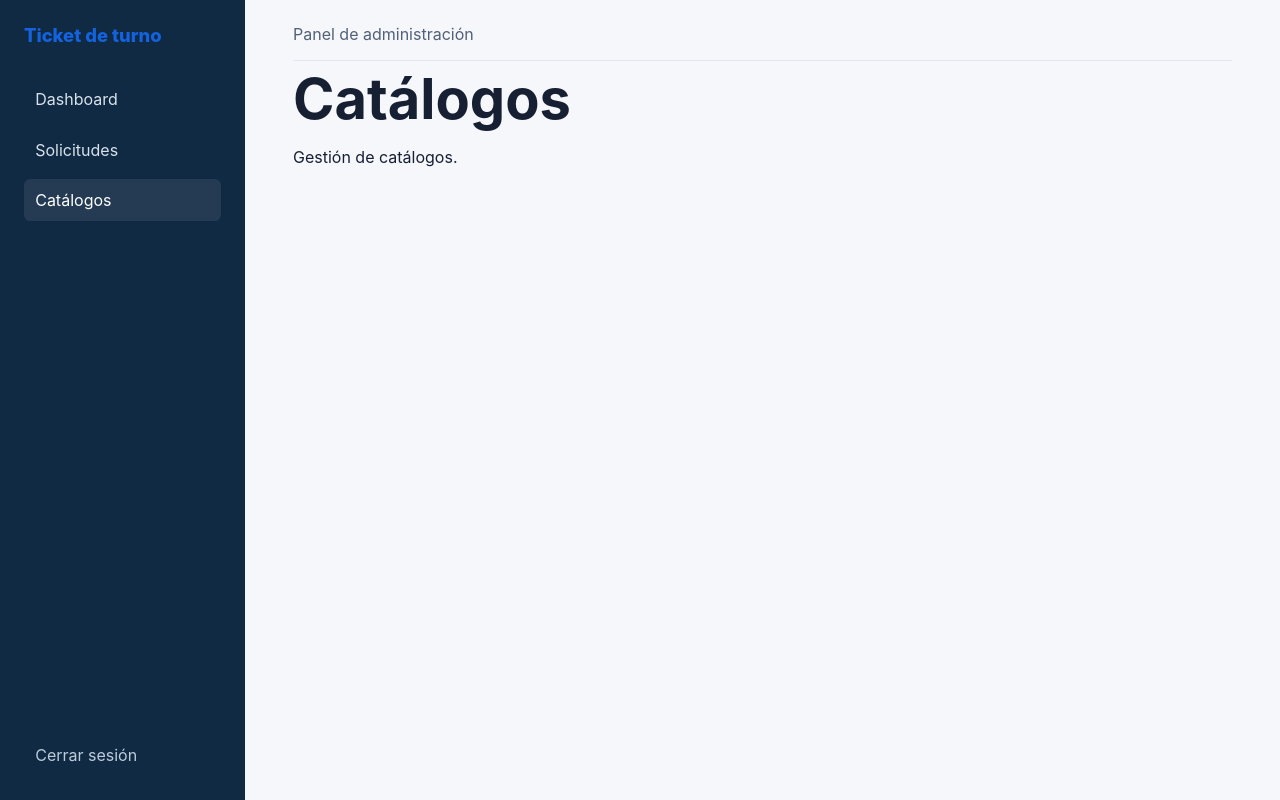
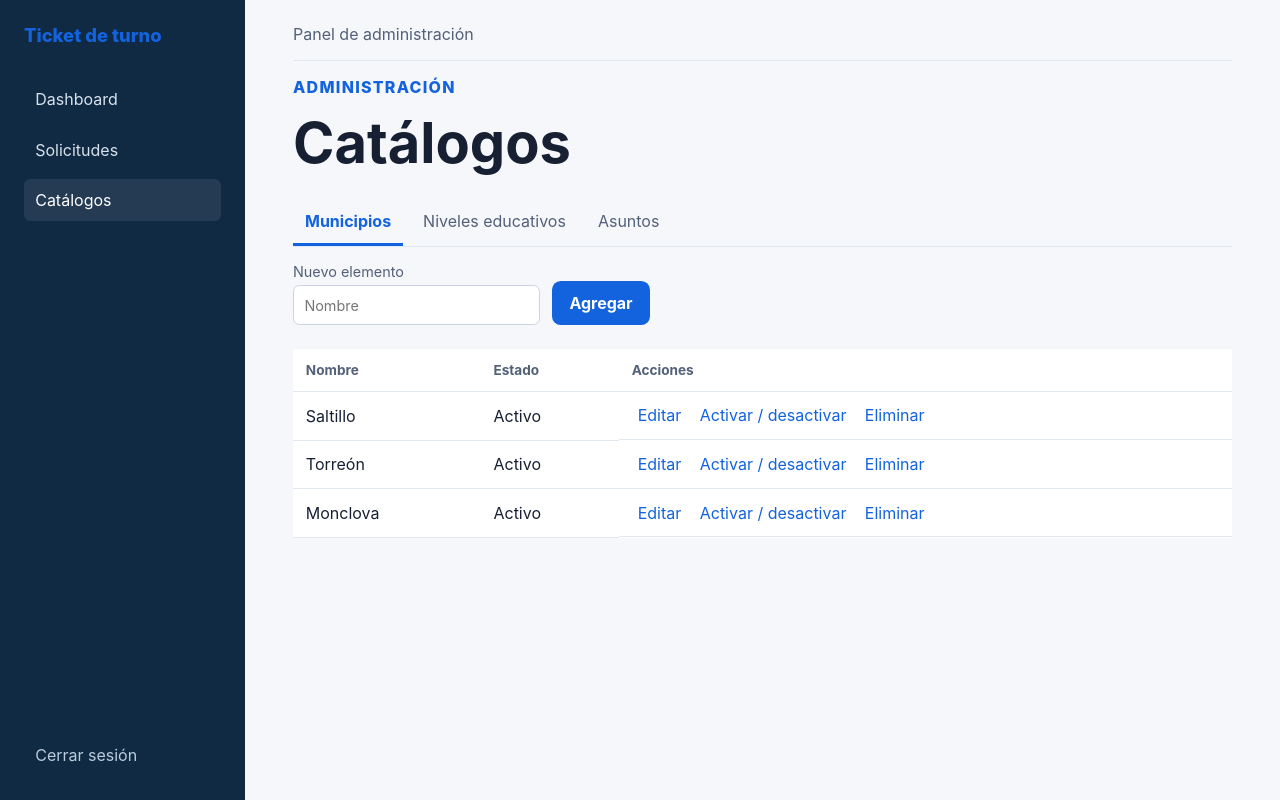
Before and after one commit to miwaangel/parcial2_proyecto_web, a React app in the folder frontend/: page /admin/catalogos in a window 1280 px wide. Built offline with nearby package versions, Linux system fonts and the light colour scheme; no server answers; sample sign-in values are in the browser's storage; the HTML template or start-up script is replaced by a standard one.

Commit message:
issue 22

```diff
--- a/frontend/src/App.css
+++ b/frontend/src/App.css
@@ -15,6 +15,10 @@
 .modal-backdrop { position: fixed; inset: 0; z-index: 4; display: grid; place-items: center; padding: 1rem; background: #102a4388; }
 .modal { width: min(800px, 100%); max-height: 90vh; overflow-y: auto; }
 .close { font-size: 1.7rem; }
+.catalog-tabs { display: flex; flex-wrap: wrap; gap: .5rem; border-bottom: 1px solid #e1e7ef; margin: 1.5rem 0 0; }
+.catalog-tabs button { border: 0; border-bottom: 3px solid transparent; background: transparent; padding: .75rem; cursor: pointer; color: #526078; }
+.catalog-tabs button.active { border-bottom-color: #1363df; color: #1363df; font-weight: 700; }
+.catalog-form { margin-top: 1rem; }
 .stat-grid { display: grid; grid-template-columns: repeat(3, 1fr); gap: 1rem; margin: 1.5rem 0; }
 .stat { padding: 1.25rem; background: #fff; border: 1px solid #e1e7ef; border-radius: .7rem; }
 .stat strong { display: block; font-size: 2rem; margin-top: .5rem; }
--- a/frontend/src/pages/AdminCatalogsPage.jsx
+++ b/frontend/src/pages/AdminCatalogsPage.jsx
@@ -1,3 +1,18 @@
+import { useEffect, useState } from 'react'
+import { actualizarCatalogo, crearCatalogo, eliminarCatalogo, listarCatalogo } from '../services/catalogoService'
+
+const types = [{ key: 'municipios', label: 'Municipios' }, { key: 'niveles', label: 'Niveles educativos' }, { key: 'asuntos', label: 'Asuntos' }]
+
 export default function AdminCatalogsPage() {
-  return <section><h1>Catálogos</h1><p>Gestión de catálogos.</p></section>
+  const [active, setActive] = useState('municipios'); const [items, setItems] = useState([]); const [name, setName] = useState(''); const [editing, setEditing] = useState(null); const [error, setError] = useState('')
+  async function load() { try { setItems(await listarCatalogo(active, true)) } catch (err) { setError(err.message) } }
+  useEffect(() => { let mounted = true; listarCatalogo(active, true).then((data) => { if (mounted) setItems(data) }).catch((err) => setError(err.message)); return () => { mounted = false } }, [active])
+  async function save(event) { event.preventDefault(); if (!name.trim()) return; try { if (editing) await actualizarCatalogo(active, editing.id, { nombre: name, activo: editing.activo }); else await crearCatalogo(active, name); setName(''); setEditing(null); load() } catch (err) { setError(err.message) } }
+  async function remove(item) { if (!window.confirm(`¿Eliminar ${item.nombre}?`)) return; try { await eliminarCatalogo(active, item.id); load() } catch (err) { setError(err.message) } }
+  function edit(item) { setEditing(item); setName(item.nombre) }
+  return <section><p className="eyebrow">Administración</p><h1>Catálogos</h1>
+    <div className="catalog-tabs">{types.map((type) => <button key={type.key} className={active === type.key ? 'active' : ''} onClick={() => { setActive(type.key); setEditing(null); setName('') }}>{type.label}</button>)}</div>
+    <form className="toolbar catalog-form" onSubmit={save}><label>{editing ? 'Editar nombre' : 'Nuevo elemento'}<input value={name} onChange={(e) => setName(e.target.value)} placeholder="Nombre" /></label><button className="button">{editing ? 'Guardar' : 'Agregar'}</button>{editing && <button type="button" className="button secondary" onClick={() => { setEditing(null); setName('') }}>Cancelar</button>}</form>
+    {error && <p className="error">{error}</p>}<div className="table-wrapper"><table className="data-table"><thead><tr><th>Nombre</th><th>Estado</th><th>Acciones</th></tr></thead><tbody>{items.map((item) => <tr key={item.id}><td>{item.nombre}</td><td>{item.activo ? 'Activo' : 'Inactivo'}</td><td className="row-actions"><button onClick={() => edit(item)}>Editar</button><button onClick={() => actualizarCatalogo(active, item.id, { nombre: item.nombre, activo: !item.activo }).then(load)}>Activar / desactivar</button><button onClick={() => remove(item)}>Eliminar</button></td></tr>)}</tbody></table></div>
+  </section>
 }
--- a/frontend/src/services/catalogoService.js
+++ b/frontend/src/services/catalogoService.js
@@ -9,15 +9,16 @@ export async function listarCatalogo(tipo, admin = false) {
 }
 
 export async function crearCatalogo(tipo, nombre) {
-  if (USE_MOCKS) return { id: Date.now(), nombre, activo: true }
+  if (USE_MOCKS) { const item = { id: Date.now(), nombre, activo: true }; sources[tipo].push(item); return item }
   return request({ method: 'post', url: `/admin/catalogos/${tipo}`, data: { nombre } })
 }
 
 export async function actualizarCatalogo(tipo, id, data) {
-  if (USE_MOCKS) return { id, ...data }
+  if (USE_MOCKS) { const index = sources[tipo].findIndex((item) => item.id === Number(id)); sources[tipo][index] = { ...sources[tipo][index], ...data }; return sources[tipo][index] }
   return request({ method: 'put', url: `/admin/catalogos/${tipo}/${id}`, data })
 }
 
 export async function eliminarCatalogo(tipo, id) {
   if (!USE_MOCKS) return request({ method: 'delete', url: `/admin/catalogos/${tipo}/${id}` })
+  sources[tipo].splice(sources[tipo].findIndex((item) => item.id === Number(id)), 1)
 }
```
